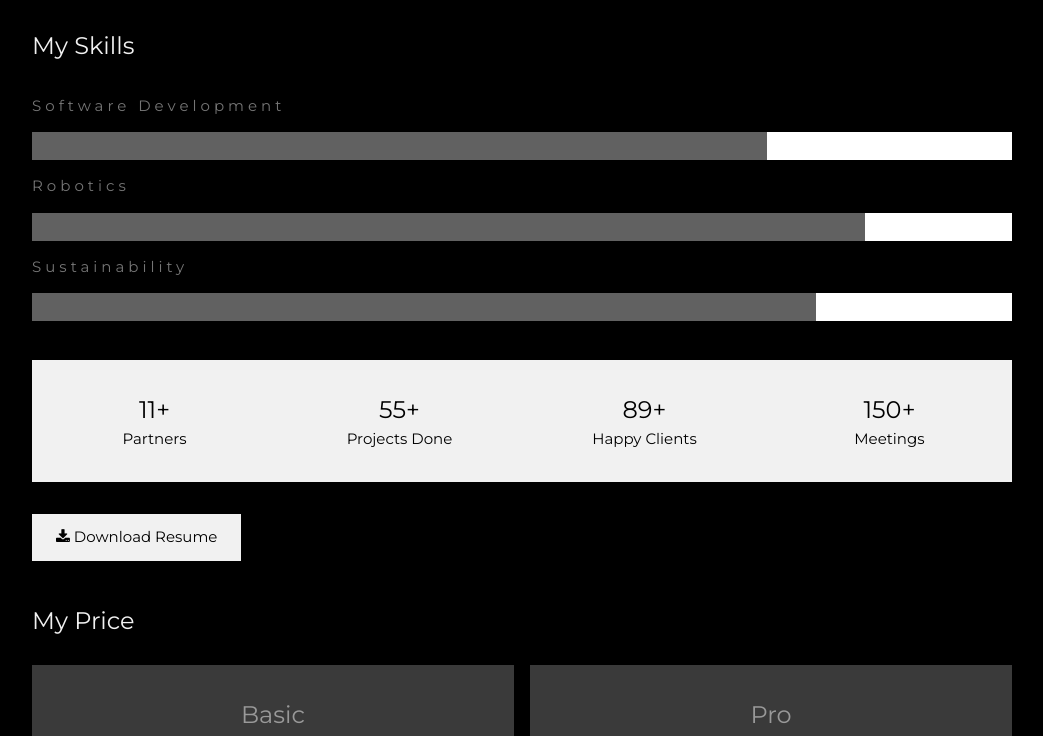
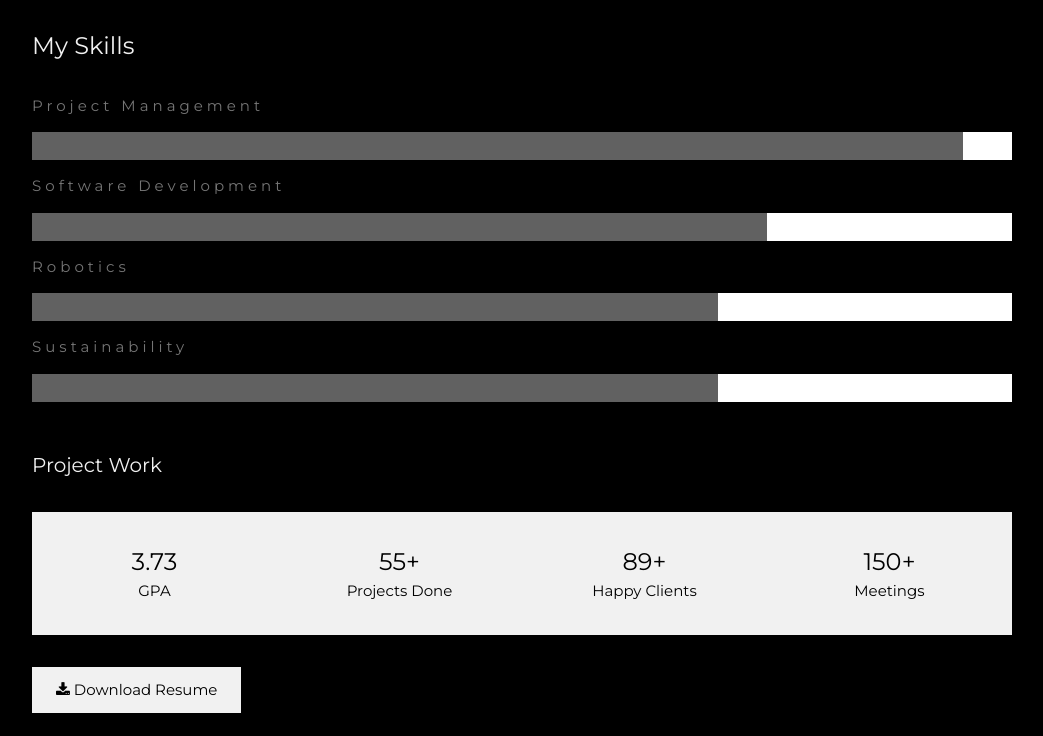
Before and after one commit to colinrbarrett/colinrbarrett.github.io, a plain HTML site: page index.html in a window 1280 px wide. Shown: the part 915-1651 px from the top of the page, without its empty margins (178-1221 px from the left). Drawn offline with nearby package versions, Linux system fonts and the light colour scheme.

Commit message:
project section start

```diff
--- a/index.html
+++ b/index.html
@@ -68,23 +68,31 @@ body, h1,h2,h3,h4,h5,h6 {font-family: "Montserrat", sans-serif}
     <p>I am currently pursuing degrees Mechanical Engineering and Robotics & Mechatronics, with a minor in Computer Science at Virginia Tech. Having completed my junior year with a 3.7 GPA, I am on track to graduate in May 2025. My professional and academic interests include sustainability, project engineering, robotics, data analytics, and computer science.
     </p>
     <h3 class="w3-padding-16 w3-text-light-grey">My Skills</h3>
+    <p class="w3-wide">Project Management</p>
+    <div class="w3-white">
+      <div class="w3-dark-grey" style="height:28px;width:95%"></div>
+    </div>
     <p class="w3-wide">Software Development</p>
     <div class="w3-white">
       <div class="w3-dark-grey" style="height:28px;width:75%"></div>
     </div>
     <p class="w3-wide">Robotics</p>
     <div class="w3-white">
-      <div class="w3-dark-grey" style="height:28px;width:85%"></div>
+      <div class="w3-dark-grey" style="height:28px;width:70%"></div>
     </div>
     <p class="w3-wide">Sustainability</p>
     <div class="w3-white">
-      <div class="w3-dark-grey" style="height:28px;width:80%"></div>
+      <div class="w3-dark-grey" style="height:28px;width:70%"></div>
     </div><br>
+
+    <!-- Projects -->
+    <h4 class="w3-padding-16 w3-text-light-grey">Project Work</h4>
+
 
     <div class="w3-row w3-center w3-padding-16 w3-section w3-light-grey">
       <div class="w3-quarter w3-section">
-        <span class="w3-xlarge">11+</span><br>
-        Partners
+        <span class="w3-xlarge">3.73</span><br>
+        GPA
       </div>
       <div class="w3-quarter w3-section">
         <span class="w3-xlarge">55+</span><br>
@@ -144,14 +152,14 @@ body, h1,h2,h3,h4,h5,h6 {font-family: "Montserrat", sans-serif}
     </div>
 
     <!-- Testimonials -->
-    <h3 class="w3-padding-24 w3-text-light-grey">My Reputation</h3>
+    <!-- <h3 class="w3-padding-24 w3-text-light-grey">My Reputation</h3>
     <img src="/w3images/bandmember.jpg" alt="Avatar" class="w3-left w3-circle w3-margin-right" style="width:80px">
     <p><span class="w3-large w3-margin-right">Chris Fox.</span> CEO at Mighty Schools.</p>
     <p>John Doe saved us from a web disaster.</p><br>
 
     <img src="/w3images/avatar_g2.jpg" alt="Avatar" class="w3-left w3-circle w3-margin-right" style="width:80px">
     <p><span class="w3-large w3-margin-right">Rebecca Flex.</span> CEO at Company.</p>
-    <p>No one is better than John Doe.</p>
+    <p>No one is better than John Doe.</p> -->
   <!-- End About Section -->
   </div>
 
@@ -185,9 +193,9 @@ body, h1,h2,h3,h4,h5,h6 {font-family: "Montserrat", sans-serif}
     <hr style="width:200px" class="w3-opacity">
 
     <div class="w3-section">
-      <p><i class="fa fa-map-marker fa-fw w3-text-white w3-xxlarge w3-margin-right"></i> Chicago, US</p>
-      <p><i class="fa fa-phone fa-fw w3-text-white w3-xxlarge w3-margin-right"></i> Phone: +00 151515</p>
-      <p><i class="fa fa-envelope fa-fw w3-text-white w3-xxlarge w3-margin-right"> </i> Email: mail@mail.com</p>
+      <p><i class="fa fa-map-marker fa-fw w3-text-white w3-xxlarge w3-margin-right"></i> Pittsburgh, PA</p>
+      <p><i class="fa fa-phone fa-fw w3-text-white w3-xxlarge w3-margin-right"></i> Phone: +1 (412) 855-9905</p>
+      <p><i class="fa fa-envelope fa-fw w3-text-white w3-xxlarge w3-margin-right"> </i> Email: colin55b@gmail.com</p>
     </div><br>
     <p>Let's get in touch. Send me a message:</p>
 
```
